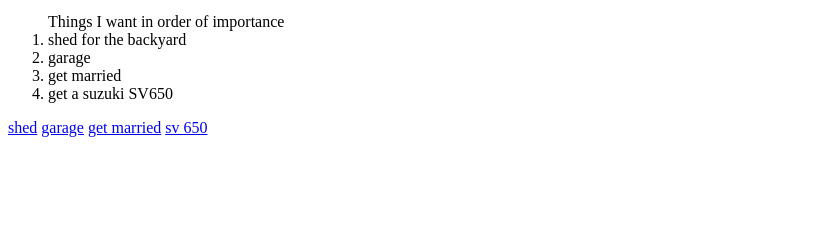
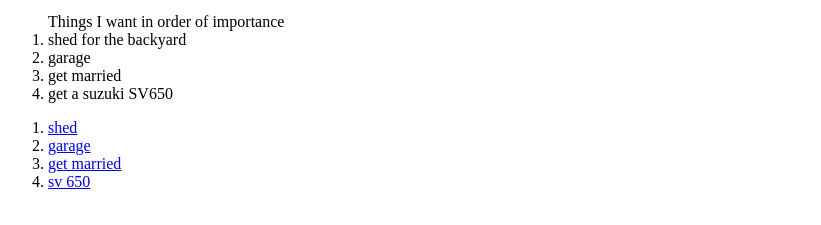
Before and after one commit to littlepants22/practice-repo, a plain HTML site: page index.html in a window 1280 px wide. Shown: the part 101-326 px from the top of the page, without its empty margins (0-821 px from the left). Drawn offline with Linux system fonts and the light colour scheme.

Commit message:
make changes to layout of text

```diff
--- a/index.html
+++ b/index.html
@@ -19,13 +19,14 @@
     <li>get a suzuki SV650</li>
     </ol>
 
-    <a href="reasons/shed.html">shed</a>
+   <ol> <li><a href="reasons/shed.html">shed</a></li>
 
-    <a href="reasons/garage.html">garage</a>
+    <li><a href="reasons/garage.html">garage</a></li>
 
-    <a href="reasons/marriage.html">get married</a>
+    <li><a href="reasons/marriage.html">get married</a></li>
 
-    <a href="reasons/sv650.html">sv 650</a>
+    <li><a href="reasons/sv650.html">sv 650</a></li>
+    </ol>
 
 
 </body>
```
